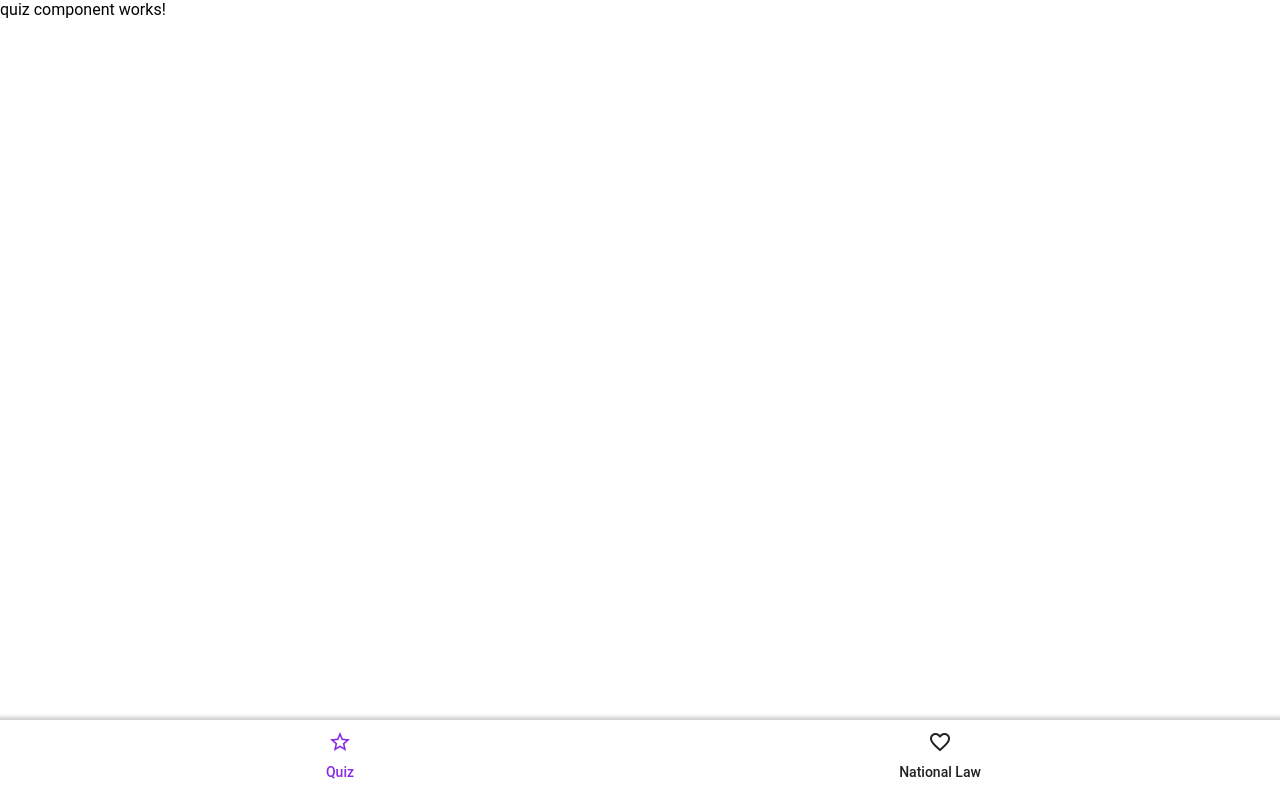
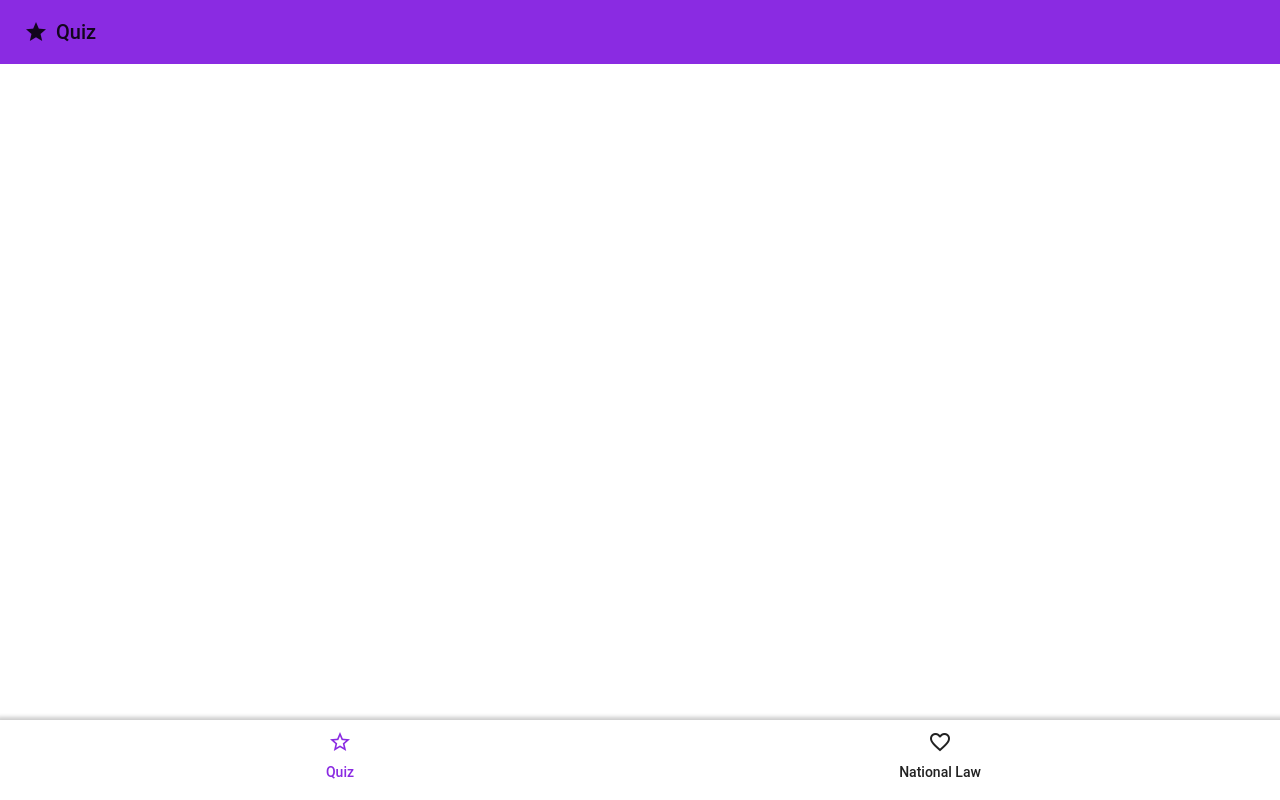
Before and after one commit to jonesbrynn/KnowYourRights, an Angular app: page /quiz in a window 1280 px wide. Built offline with nearby package versions, Linux system fonts and the light colour scheme.

Commit message:
Quiz also looks decent

```diff
--- a/src/national-law/national-law.component.css
+++ b/src/national-law/national-law.component.css
@@ -1,3 +1,6 @@
 .top {
   flex: 1 1 auto;
 }
+.bar {
+  background-color: blueviolet;
+}
--- a/src/national-law/national-law.component.html
+++ b/src/national-law/national-law.component.html
@@ -1,4 +1,4 @@
-<mat-toolbar>
+<mat-toolbar class="bar">
   <button
     mat-icon-button
     class="example-icon favorite-icon"
--- a/src/quiz/quiz.component.css
+++ b/src/quiz/quiz.component.css
@@ -0,0 +1,6 @@
+.top {
+  flex: 1 1 auto;
+}
+.bar {
+  background-color: blueviolet;
+}
--- a/src/quiz/quiz.component.html
+++ b/src/quiz/quiz.component.html
@@ -1,3 +1,10 @@
-<p>
-  quiz component works!
-</p>
+<mat-toolbar class="bar">
+  <button
+    mat-icon-button
+    class="example-icon star-icon"
+    aria-label="Example icon-button with star icon"
+  >
+    <mat-icon>star</mat-icon>
+  </button>
+  <span class="top">Quiz</span>
+</mat-toolbar>
--- a/src/quiz/quiz.component.ts
+++ b/src/quiz/quiz.component.ts
@@ -1,4 +1,5 @@
 import { Component, OnInit } from '@angular/core';
+import { MatToolbarModule } from '@angular/material/toolbar';
 
 @Component({
   selector: 'app-quiz',
```
